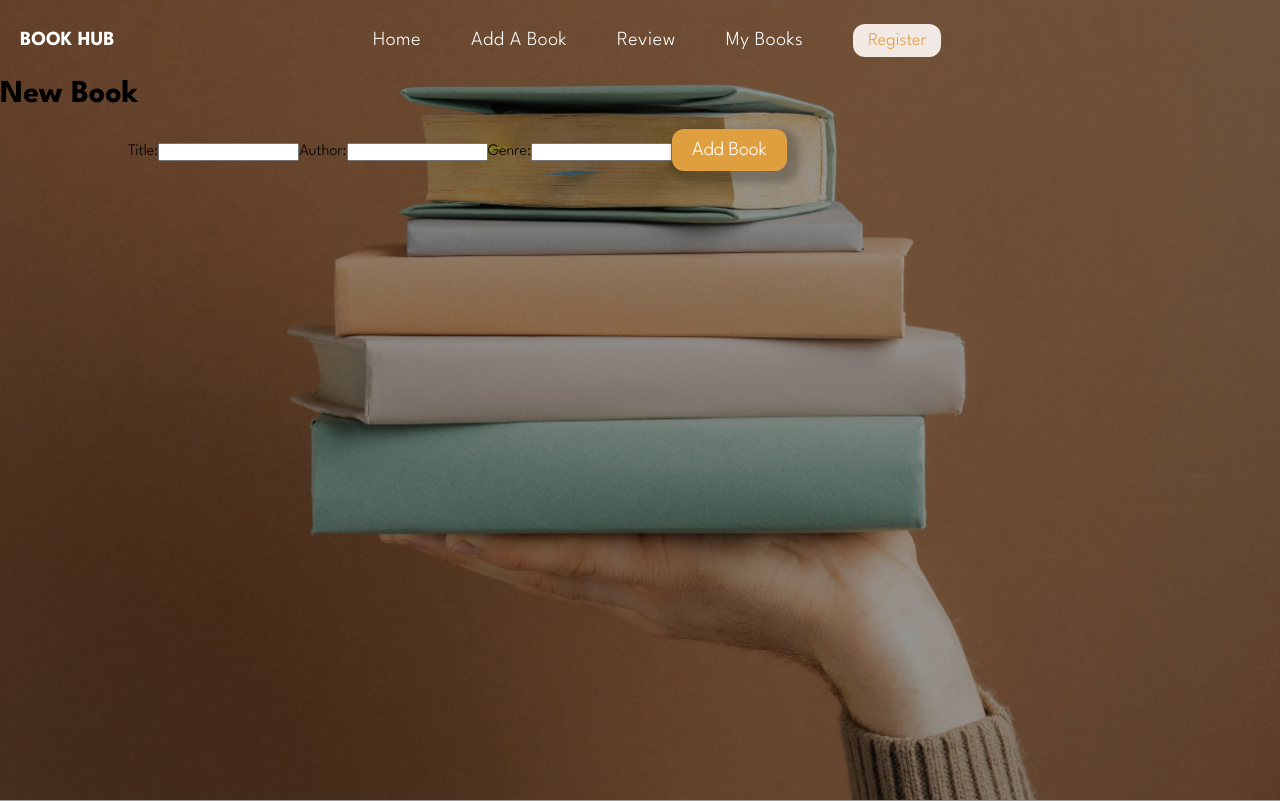
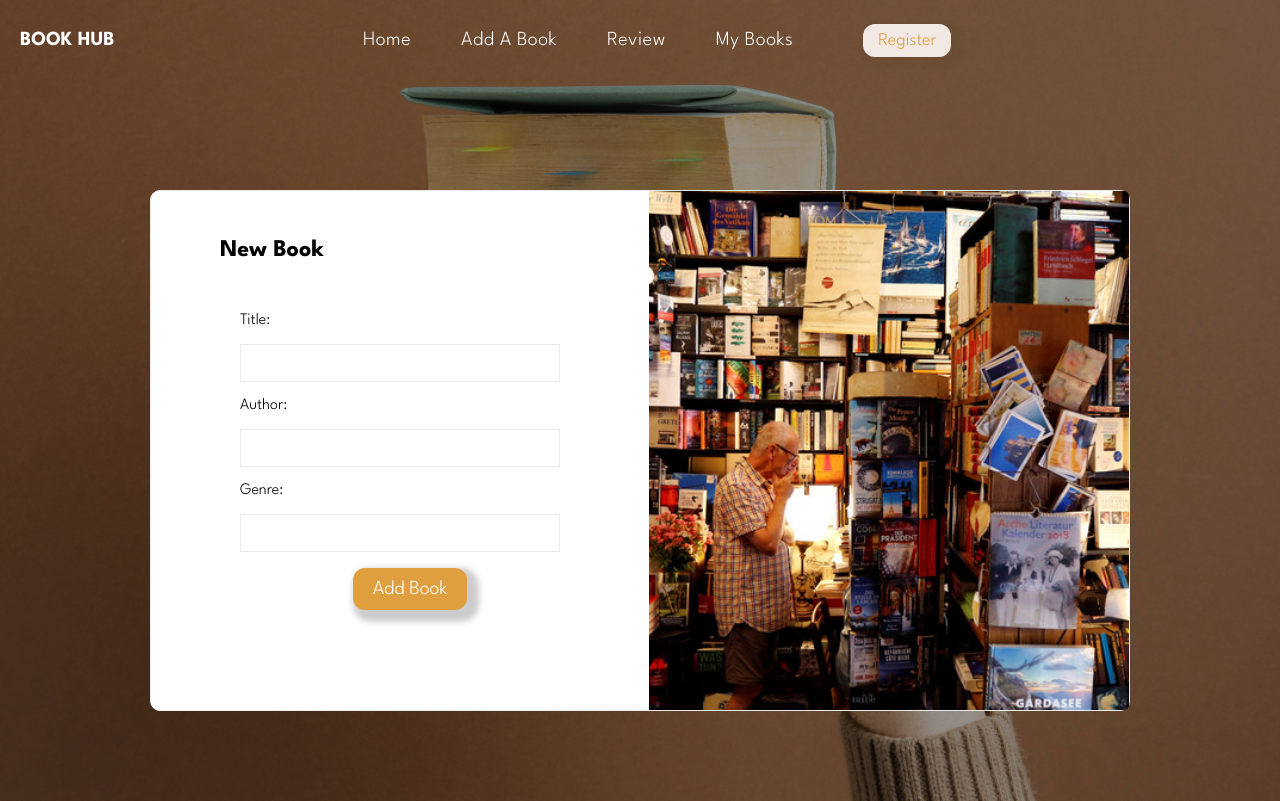
Before and after one commit to Bluepanda93/Book_hub_frontEnd, a React (Create React App) app: page /add_book in a window 1280 px wide. Built offline with nearby package versions, Linux system fonts and the light colour scheme.

Commit message:
added styling to create Book Page

```diff
--- a/src/pages/BooksPage.js
+++ b/src/pages/BooksPage.js
@@ -1,6 +1,7 @@
 import { useEffect, useState } from 'react'
 import axios from 'axios'
 import { useNavigate } from 'react-router-dom'
+import './styles/BooksPage.css'
 
 const Books = ({ user, authenticated }) => {
   const [books, setBooks] = useState([])
@@ -39,9 +40,13 @@ const Books = ({ user, authenticated }) => {
       </div>
     </div>
   ) : (
-    <div className="protected">
-      <h3>Oops! You must be signed in to do that!</h3>
-      <button onClick={() => navigate('/')}>Sign In</button>
+    <div className="protected-container">
+      <div className="protected">
+        <h3>Oops! You must be signed in to do that!</h3>
+        <div>
+          <button onClick={() => navigate('/')}>Back</button>
+        </div>
+      </div>
     </div>
   )
 }
--- a/src/pages/CreateBook.js
+++ b/src/pages/CreateBook.js
@@ -1,5 +1,6 @@
 import { useState } from 'react'
 import axios from 'axios'
+import bgImg from '../images/bookimg.jpeg'
 
 const NewBookForm = (props) => {
   const [books, updateBooks] = useState([])
@@ -42,18 +43,29 @@ const NewBookForm = (props) => {
     setFormState({ title: '', author: '', genre: '' })
   }
   return (
-    <div>
-      <h1>New Book</h1>
-      <form onSubmit={handleSubmit}>
+    <section>
+      <div className="inputForm">
+        <div className="col-1">
+          <h2>New Book</h2>
+          <form onSubmit={handleSubmit} id="form" className="flex flex-col">
             <label htmlFor="title">Title:</label>
             <input id="title" value={formState.title} onChange={handleChange} />
             <label htmlFor="author">Author:</label>
-        <input id="author" value={formState.author} onChange={handleChange} />
+            <input
+              id="author"
+              value={formState.author}
+              onChange={handleChange}
+            />
             <label htmlFor="genre">Genre:</label>
             <input id="genre" value={formState.genre} onChange={handleChange} />
             <button type="submit">Add Book</button>
           </form>
         </div>
+        <div className="col-2">
+          <img src={bgImg} alt="neighborhood" />
+        </div>
+      </div>
+    </section>
   )
 }
 
--- a/src/pages/Register.js
+++ b/src/pages/Register.js
@@ -89,7 +89,10 @@ const Register = (props) => {
                   required
                 />
               </div>
-              <button disabled={!formValues.email || !formValues.password}>
+              <button
+                disabled={!formValues.email || !formValues.password}
+                // onClick={() => props.setRegisTrigger(false)}
+              >
                 Register
               </button>
             </form>
--- /dev/null
+++ b/src/pages/styles/BooksPage.css
@@ -0,0 +1,126 @@
+
+@import url("https://fonts.googleapis.com/css2?family=League+Spartan:wght@300&display=swap");
+* {
+  font-family: "League Spartan", sans-serif;
+  margin: 0;
+}
+
+section {
+    margin-top: 200px;
+    display: flex;
+    justify-content: center;
+    align-items: center;
+  }
+
+.protected{
+    display: flex;
+    justify-content: center;
+    align-items: center;
+    background-color: #f7f3f0;
+    height: 20vh;
+    border-radius: 15px;
+    color: black;
+    padding: 20px;
+    transform: translateY(100px);
+}
+
+.protected-container{
+    display: flex;
+    justify-content: center;
+    align-items: center;
+}
+
+button{
+    margin-left: 20px;
+    background: #e09f3e;
+    border: none;
+    padding: 12px 20px;
+    border-radius: 12px;
+    cursor: pointer;
+    font-size: 12px;
+    box-shadow: 6px 6px 6px 6px rgba(0, 0, 0, 0.04);
+    color: white;
+}
+
+button:hover{
+    color:  #f2e9e4;
+    background-color: #a4680e;
+    transition: 0.4s;
+}
+.protected h3{
+font-size: 20px;
+font-weight: 200;
+}
+
+.inputForm {
+    max-width: 978px;
+    width: 100vw;
+    transform: translateY(-90px);
+    display: flex;
+    border: 1px solid #e9ecef;
+    border-radius: 10px;
+    background-color: white;
+  }
+
+
+
+  #form {
+    max-width: 320px;
+    width: 100vw;
+    margin: 2em auto;
+  }
+
+  #form > input,
+  .btn {
+    border: 1px solid #e9ecef;
+    padding: 0.9em 1em;
+    /* border-radius: 50px; */
+  }
+
+  #form input:focus {
+    outline: none;
+    border: none;
+  }
+  .relocate {
+    background-color: #266150;
+    padding: 10px 10px;
+    color: #fdf8f5;
+    border: none;
+  }
+
+  #form .btn {
+    background-color: #266150;
+    color: #fdf8f5;
+    font-size: 1em;
+    cursor: pointer;
+  }
+
+  .flex {
+    display: flex;
+    gap: 1em;
+  }
+
+  .flex-col {
+    flex-direction: column;
+  }
+
+  .inputForm .col-1 {
+    margin: auto;
+    padding: 3em 0;
+  }
+
+  .inputForm .col-2 img {
+    width: 480px;
+    height: 100%;
+    object-fit: cover;
+    align-self: flex-end;
+    border-top-right-radius: 5px;
+    border-bottom-right-radius: 5px;
+    display: none;
+  }
+
+  @media screen and (min-width: 860px) {
+    .inputForm .col-2 img{
+      display: initial;
+    }
+  }
--- a/src/pages/styles/Register.css
+++ b/src/pages/styles/Register.css
@@ -106,6 +106,7 @@
     background-color: #f7f3f0;
     font-size: 20px;
     cursor: pointer;
+    color: black;
   }
 
   .close-btn:hover{
```
Also changed, not shown: src/images/bookimg.jpeg (added). Lines whose indentation alone changed are shown as unchanged.
